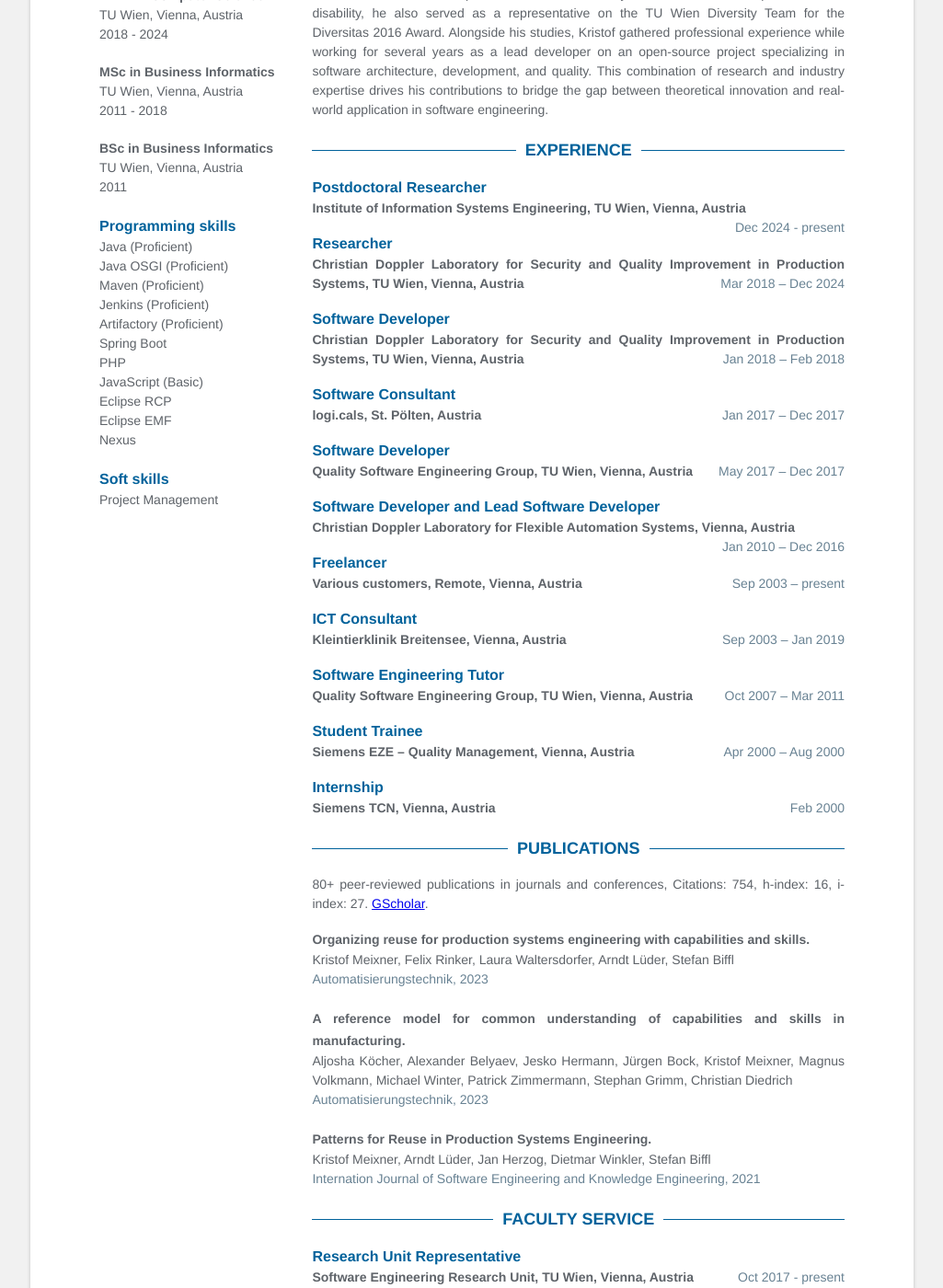
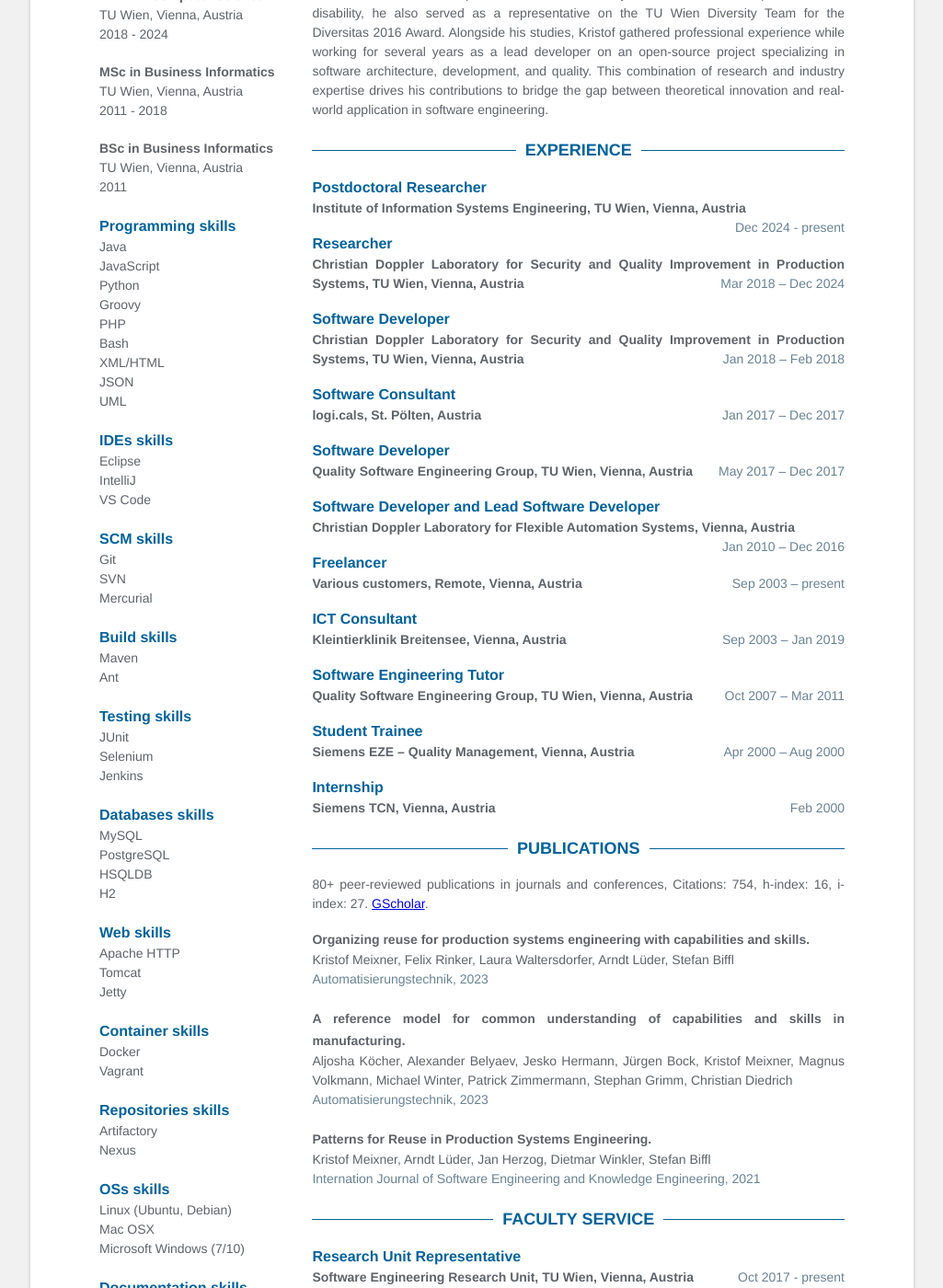
Before and after one commit to kristofmeixner/kristofmeixner.github.io, a Jekyll site: the page built from index.html, in a window 1280 px wide and 1400 px high, scrolled down 481 px. Shown: the whole window at 92% size, without its empty margins (127-1152 px from the left). Built offline with Jekyll 4.4.1, drawn with Linux system fonts in a browser that asks for light colours; some of the changed text lies outside the part shown.

Commit message:
Added skills

```diff
--- a/_data/data.yml
+++ b/_data/data.yml
@@ -32,20 +32,88 @@ education:
 skills:
   - category: Programming
     skill:
-      - Java (Proficient)
-      - Java OSGI (Proficient)
-      - Maven (Proficient)
-      - Jenkins (Proficient)
-      - Artifactory (Proficient)
+      - Java
+      - JavaScript
+      - Python
+      - Groovy
+      - PHP
+      - Bash
+      - XML/HTML
+      - JSON
+      - UML
+  - category: IDEs
+    skill:
+      - Eclipse
+      - IntelliJ
+      - VS Code
+  - category: SCM
+    skill:
+      - Git
+      - SVN
+      - Mercurial
+  - category: Build
+    skill:
+      - Maven
+      - Ant
+  - category: Testing
+    skill:
+      - JUnit
+      - Selenium
+      - Jenkins
+  - category: Databases
+    skill:
+      - MySQL
+      - PostgreSQL
+      - HSQLDB
+      - H2
+  - category: Web
+    skill:
+      - Apache HTTP
+      - Tomcat
+      - Jetty
+  - category: Container
+    skill:
+      - Docker
+      - Vagrant
+  - category: Repositories
+    skill:
+      - Artifactory
+      - Nexus
+  - category: OSs
+    skill:
+      - Linux (Ubuntu, Debian)
+      - Mac OSX
+      - Microsoft Windows (7/10)
+  - category: Documentation
+    skill:
+    - Confluence
+    - JIRA
+    - Mircosoft Office
+    - Libre Office
+    - Latex
+    - Visio
+    - Mendeley
+    - JabRef
+  - category: Methods
+    skill:
+    - Scrum
+    - Pair programming
+    - TDD
+  - category: Frameworks
+    skill:
+      - Java OSGI
+      - Apache Karaf
+      - Blueprint
+      - pax-exam
+      - Apache Wicket
+      - ActiveMQ
+      - JGit
+      - Lucene
+      - FreeMarker
+      - Groovy
+      - Google Guice
+      - Smooks
       - Spring Boot
-      - PHP
-      - JavaScript (Basic)
-      - Eclipse RCP
-      - Eclipse EMF
-      - Nexus
-  - category: Soft
-    skill:
-      - Project Management
 
 # Profile
 profile: |
```
